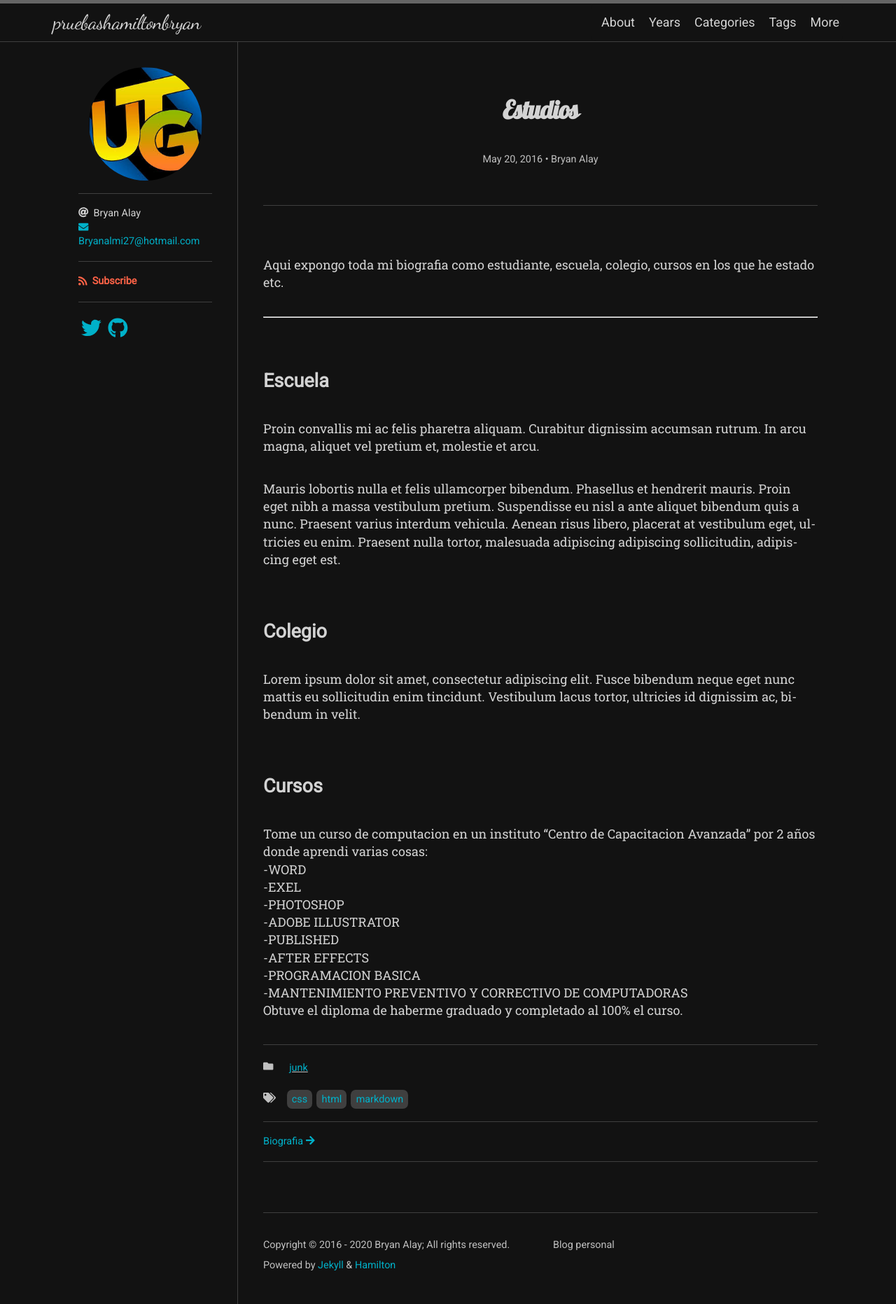
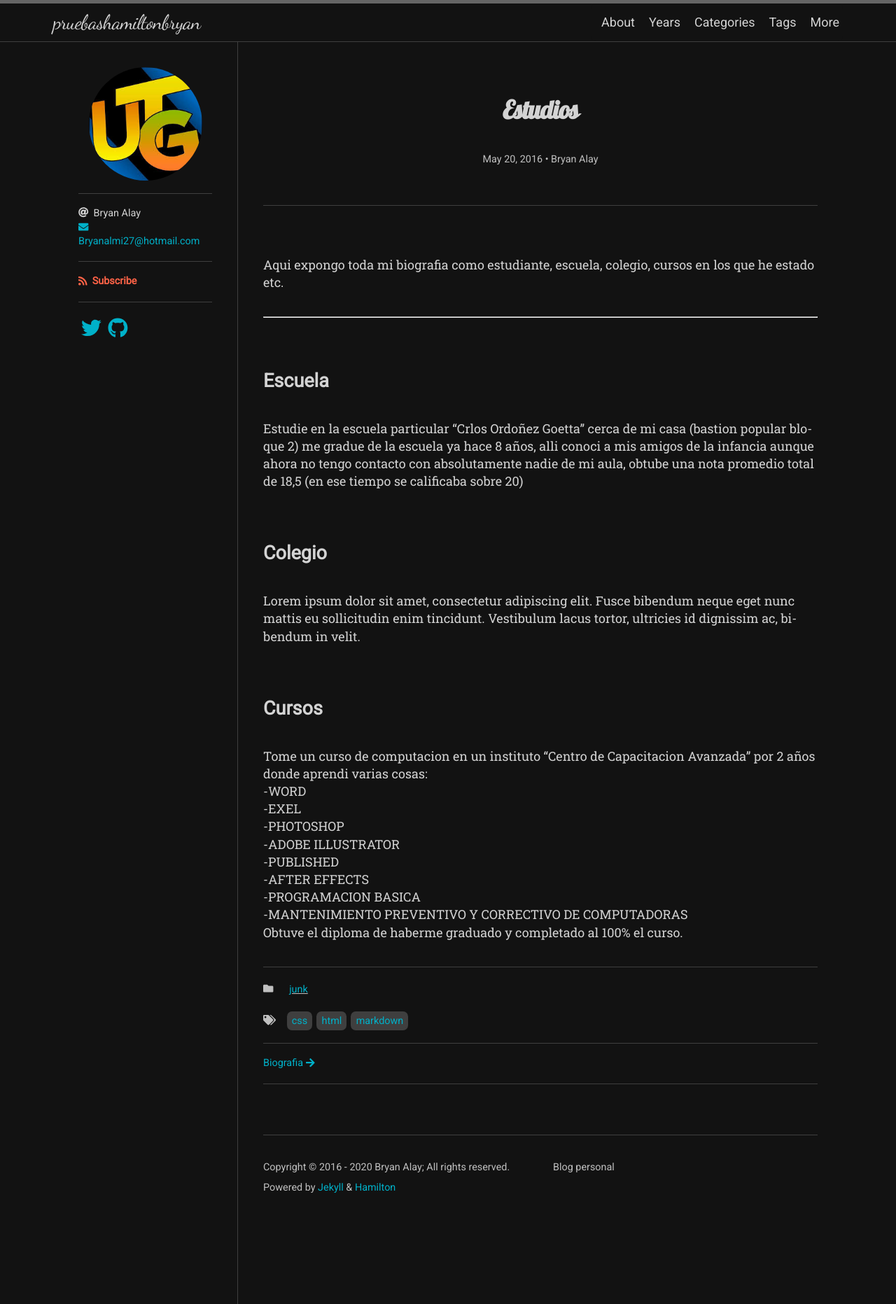
Before and after one commit to bryanalay/pruebashamiltonbryan, a Jekyll site: the page built from _posts/2016-05-20-this-post-demonstrates-post-content-styles.md, in a window 1280 px wide. Shown: the whole page at 70% size. Built offline with Jekyll 4.4.1, drawn with Linux system fonts in a browser that asks for light colours; nearby versions of some CDN libraries; some web fonts are replaced; comment, search, counter and statistics services are not loaded.

Commit message:
Update 2016-05-20-this-post-demonstrates-post-content-styles.md

```diff
--- a/_posts/2016-05-20-this-post-demonstrates-post-content-styles.md
+++ b/_posts/2016-05-20-this-post-demonstrates-post-content-styles.md
@@ -13,10 +13,7 @@ Aqui expongo toda mi biografia como estudiante, escuela, colegio, cursos en los
 ---
 
 ## Escuela
-
-Proin convallis mi ac felis pharetra aliquam. Curabitur dignissim accumsan rutrum. In arcu magna, aliquet vel pretium et, molestie et arcu.
-
-Mauris lobortis nulla et felis ullamcorper bibendum. Phasellus et hendrerit mauris. Proin eget nibh a massa vestibulum pretium. Suspendisse eu nisl a ante aliquet bibendum quis a nunc. Praesent varius interdum vehicula. Aenean risus libero, placerat at vestibulum eget, ultricies eu enim. Praesent nulla tortor, malesuada adipiscing adipiscing sollicitudin, adipiscing eget est.
+Estudie en la escuela particular "Crlos Ordoñez Goetta" cerca de mi casa (bastion popular bloque 2) me gradue de la escuela ya hace 8 años, alli conoci a mis amigos de la infancia aunque ahora no tengo contacto con absolutamente nadie de mi aula, obtube una nota promedio total de 18,5 (en ese tiempo se calificaba sobre 20)
 
 ## Colegio
 
```
